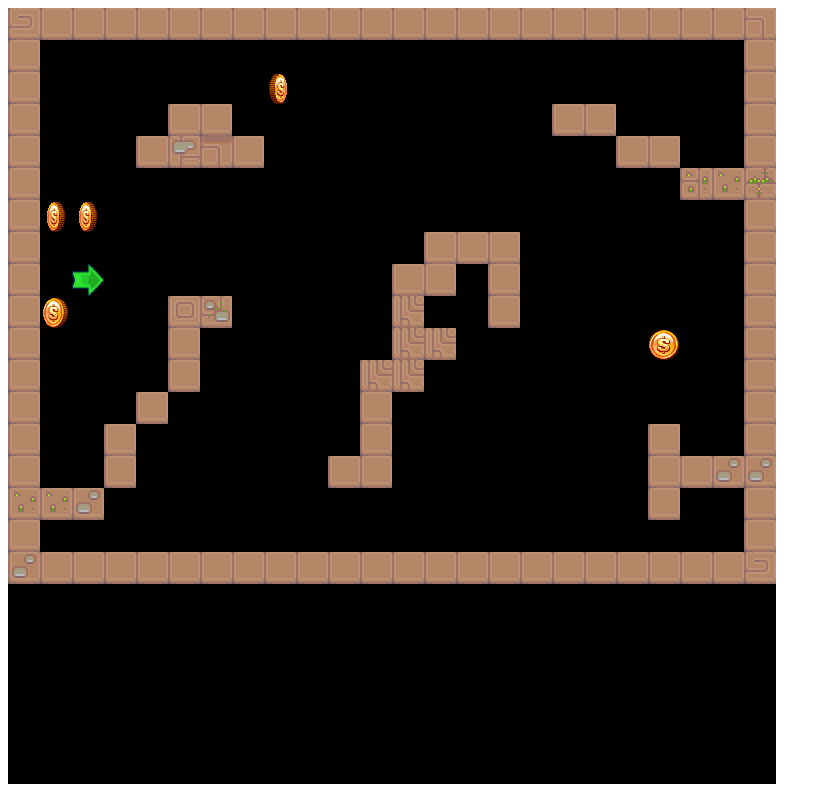
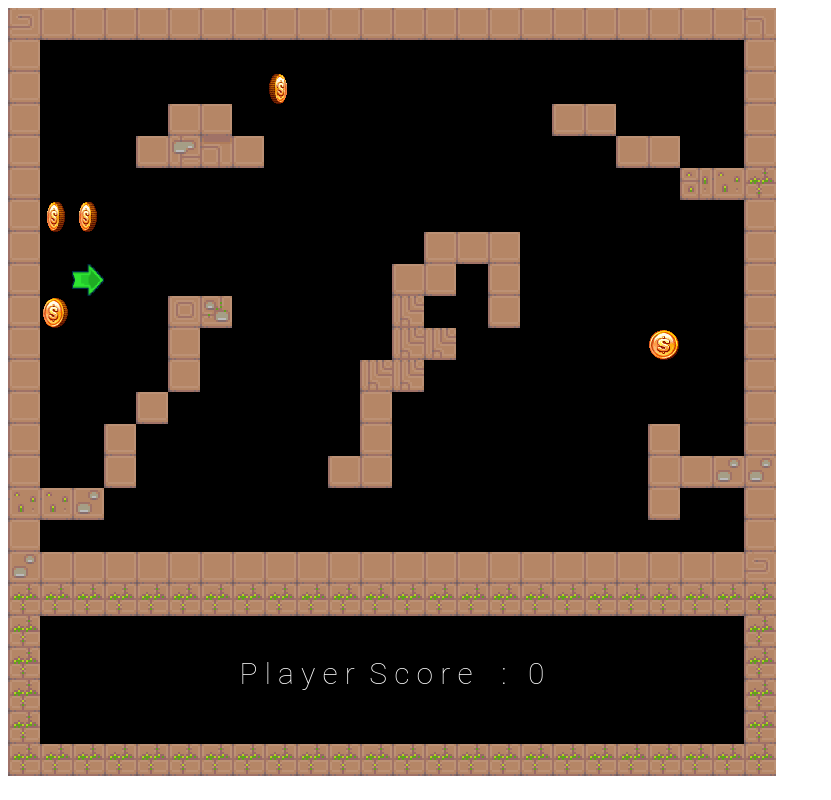
Before and after one commit to Fa-BRAIK/collect-coins, a plain HTML site: page index.html in a window 1280 px wide. Shown: the whole page, without its empty margins (0-831 px from the left). Drawn offline with Linux system fonts and the light colour scheme.

Commit message:
adding scoreboard

```diff
--- a/index.html
+++ b/index.html
@@ -8,7 +8,7 @@
     <canvas
         id="main_canvas"
         width="768"
-        height="776"
+        height="768"
         style="background-color:#000"
     >
     Your browser does not support canvas
--- a/js/data.js
+++ b/js/data.js
@@ -17,4 +17,11 @@ export const mapArray = [
     [4, 4, 5, 0, 0, 0, 0, 0, 0, 0, 0, 0, 0, 0, 0, 0, 0, 0, 0, 0, 1, 0, 0, 1],
     [1, 0, 0, 0, 0, 0, 0, 0, 0, 0, 0, 0, 0, 0, 0, 0, 0, 0, 0, 0, 0, 0, 0, 1],
     [5, 1, 1, 1, 1, 1, 1, 1, 1, 1, 1, 1, 1, 1, 1, 1, 1, 1, 1, 1, 1, 1, 1, 3],
+], scoreBoardArray = [
+    [11, 11, 11, 11, 11, 11, 11, 11, 11, 11, 11, 11, 11, 11, 11, 11, 11, 11, 11, 11, 11, 11, 11, 11],
+    [11, 0, 0, 0, 0, 0, 0, 0, 0, 0, 0, 0, 0, 0, 0, 0, 0, 0, 0, 0, 0, 0, 0, 11],
+    [11, 0, 0, 0, 0, 0, 0, 0, 0, 0, 0, 0, 0, 0, 0, 0, 0, 0, 0, 0, 0, 0, 0, 11],
+    [11, 0, 0, 0, 0, 0, 0, 0, 0, 0, 0, 0, 0, 0, 0, 0, 0, 0, 0, 0, 0, 0, 0, 11],
+    [11, 0, 0, 0, 0, 0, 0, 0, 0, 0, 0, 0, 0, 0, 0, 0, 0, 0, 0, 0, 0, 0, 0, 11],
+    [11, 11, 11, 11, 11, 11, 11, 11, 11, 11, 11, 11, 11, 11, 11, 11, 11, 11, 11, 11, 11, 11, 11, 11],
 ], tileWidth = 32, width = 768, height = 576, coinFrames = 5
--- a/js/draw.js
+++ b/js/draw.js
@@ -1,4 +1,4 @@
-import { mapArray, tileWidth } from './data.js'
+import { mapArray, scoreBoardArray, tileWidth, height } from './data.js'
 import { Player } from './player.js'
 import { Coin } from './coin.js'
 
@@ -45,6 +45,7 @@ export const draw = (contextes, loadedImages, player, coins) => {
     drawMap(contextes, loadedImages)
     drawCoins(contextes, loadedImages, coins)
     drawPlayer(contextes, loadedImages, player)
+    drawScoreboard(contextes.mapCtx, player, loadedImages, 0)
 }
 
 /**
@@ -99,3 +100,28 @@ const drawCoins = (contextes, loadedImages, coins) => {
     )
     }
 }
+
+/**
+ *
+ * @param {CanvasRenderingContext2D} ctx
+ * @param {Player} player
+ * @param {Object} loadedImages
+ * @param {Number} totalCoinsToBeGenerated
+ */
+export const drawScoreboard = (ctx, player, loadedImages, totalCoinsToBeGenerated) => {
+    ctx.clearRect(0, 576, 768, 200)
+    for (let i = 0; i < scoreBoardArray.length; i++) {
+        for (let j = 0; j < scoreBoardArray[i].length; j++) {
+            if (scoreBoardArray[i][j] !== 0) {
+                ctx.drawImage(
+                    loadedImages.tile,
+                    tileWidth * (scoreBoardArray[i][j] - 1), 0, // first tile
+                    tileWidth, tileWidth, // what to take from the loaded image
+                    tileWidth * j, tileWidth * i + height, // where to put it
+                    tileWidth, tileWidth // how much pixals we're gonna put it
+                )
+            }
+        }
+    }
+    ctx.fillText('P l a y e r  S c o r e    :   ' + player.score, 384, 676, )
+}
--- a/js/index.js
+++ b/js/index.js
@@ -1,6 +1,6 @@
 import { Player } from './player.js'
 import { Coin } from './coin.js'
-import { loadImages, draw, drawPlayer } from './draw.js'
+import { loadImages, draw, drawPlayer, drawScoreboard } from './draw.js'
 import { tileWidth } from './data.js'
 
 let mouvement = false
@@ -10,6 +10,11 @@ let contextes = {
     playerCtx: document.querySelector('#main_canvas').getContext('2d'),
     coinCtx: document.querySelector('#main_canvas').getContext('2d')
 }
+
+//setting up text styling for the canvas
+contextes.mapCtx.textAlign = 'center'
+contextes.mapCtx.fillStyle = '#fff'
+contextes.mapCtx.font = "30px Roboto thin";
 
 loadImages(loadedImages => {
     let totalCoinsToBeGenerated = Math.floor(Math.random() * 11) + 20
@@ -59,6 +64,13 @@ loadImages(loadedImages => {
                             player.positionY * tileWidth,
                             tileWidth, tileWidth
                         )
+
+                        drawScoreboard(
+                            contextes.mapCtx,
+                            player,
+                            loadedImages,
+                            totalCoinsToBeGenerated
+                        )
                     }
 
                     contextes.playerCtx.clearRect(
```
